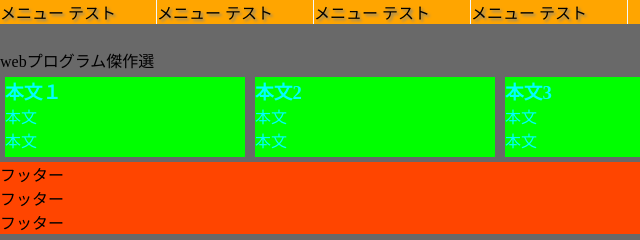
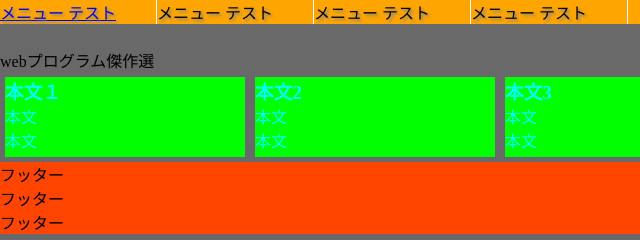
Before and after one commit to kougei073/web1, a plain HTML site: page index.html in a window 1280 px wide. Shown: the full height of the page, 0-640 px from the left. Drawn offline with Linux system fonts and the light colour scheme.

Commit message:
Update index.html

```diff
--- a/index.html
+++ b/index.html
@@ -12,7 +12,7 @@
   <header>
   <nav id="gnav">
   <ul>
-   <li class="drop_shadow">メニュー テスト</li>
+   <li class="drop_shadow"><a href="https://kougei073.github.io/web1-5/">メニュー テスト</a></li>
    <li class="drop_shadow">メニュー テスト</li>
    <li class="drop_shadow">メニュー テスト</li>
    <li class="drop_shadow">メニュー テスト</li>
```
